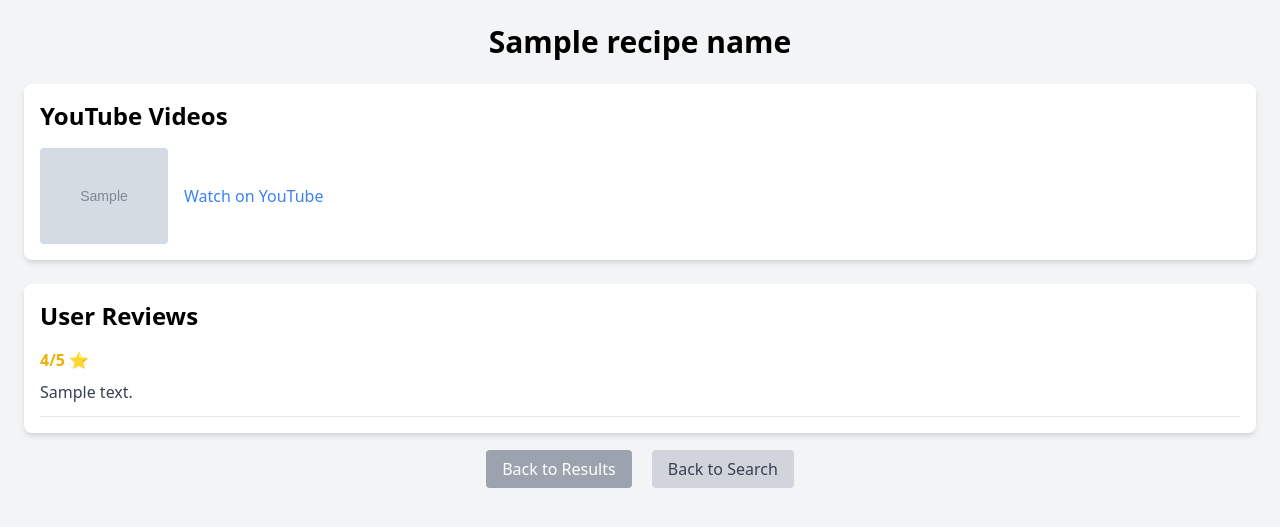
After one commit to flamango04/Foodielicious, a Flask app: template real_process/templates/recipe_detail.html in a window 1280 px wide. The commit adds this page. Shown: the top 527 px of the page. Run offline with Flask 3, Linux system fonts and the light colour scheme; the template is opened without the code that fills it: most values are stand-ins (such as "Sample title", 1, 10 or a date in 2020); grey boxes marked "Sample" are stand-in pictures; parts of the project's set-up code (start-up, migrations or seed data) failed here and were passed over; some libraries are stand-ins or nearby versions.

Commit message:
add rating and commend feature, changes the way to show recommendation

```diff
--- a/download_dataset.py
+++ b/download_dataset.py
@@ -4,7 +4,7 @@ import shutil
 import kagglehub
 
 # Specify the target folder
-custom_folder = "/Users/macbook/Documents/GitHub/Foodielicious/dataset"
+custom_folder = "dataset"
 
 # Create the folder if it does not exist
 os.makedirs(custom_folder, exist_ok=True)
--- a/real_process/app.py
+++ b/real_process/app.py
@@ -1,91 +1,93 @@
 import os
-from flask import Flask, render_template, request, jsonify
+import time
+import json
+import pandas as pd
+from flask import Flask, render_template, request, jsonify, session
 from elasticsearch import Elasticsearch
+from dotenv import load_dotenv
 from testing_ingredient import load_ingredient_mapping, convert_ingredients_to_ids, search_recipes_by_ingredient_ids, load_recipe_names
-from dotenv import load_dotenv
-import pandas as pd
 from youtubelinks import search_youtube
 
 load_dotenv()
 
 app = Flask(__name__)
+app.secret_key = os.environ.get("SECRET_KEY", "dev")  # Required for session
 
+# === Load Data ===
 MAPPING_CSV_PATH = "../dataset/ingr_map.csv"
 RECIPES_CSV_PATH = "../dataset/RAW_recipes.csv"
+REVIEW_JSON_PATH = "../dataset/recipes_reviews.json"
+YOUTUBE_API_KEY = "AIzaSyAaS-mrZjYwML4-ZKH6A18F2sViuvbfWsM"
 
+ingredient_mapping = load_ingredient_mapping(MAPPING_CSV_PATH)
 df = pd.read_csv(MAPPING_CSV_PATH)
+recipe_names_mapping = load_recipe_names(RECIPES_CSV_PATH)
 
-def get_recipes_from_ingredients(ingredients):
-    if not ingredients:
-        return []
-
-    ingredient_mapping = load_ingredient_mapping(MAPPING_CSV_PATH)
-    ingredient_ids = convert_ingredients_to_ids(ingredients, ingredient_mapping)
-
-    es = Elasticsearch(
-        ["https://localhost:9200"],
-        basic_auth=("elastic", "TY3LPHF1VTD4j-dODgyu"),
-        verify_certs=False,
-        ssl_show_warn=False,
-    )
-
-    index_name = "ingredient"
-    match_all = True
-    search_results = search_recipes_by_ingredient_ids(es, index_name, ingredient_ids, match_all)
-
-    recipe_names_mapping = load_recipe_names(RECIPES_CSV_PATH)
-    sorted_results = sorted(
-        search_results,
-        key=lambda result: len(result["_source"]["ingredient_ids"])
-    )
-
-    recipes = []
-    for result in sorted_results:
-        recipe_id = result["_source"]["id"]
-        recipe_name = recipe_names_mapping.get(recipe_id, "Name not found")
-        recipes.append(recipe_name)
-
-    print("Recipes found:", recipes)
-    return recipes
-
-def find_related_ingredients(query):
-    query = query.lower().strip()
-    filtered_df = df[df["processed"].str.contains(query, case=False, na=False)]
-    suggestions = filtered_df["processed"].unique()[:10]
-    return list(suggestions)
+with open(REVIEW_JSON_PATH) as f:
+    all_reviews = json.load(f)
 
 @app.route("/autocomplete", methods=["GET"])
 def autocomplete():
     query = request.args.get("query", "")
     if not query:
         return jsonify([])
+    query = query.lower().strip()
+    filtered_df = df[df["processed"].str.contains(query, case=False, na=False)]
+    suggestions = sorted(set(filtered_df["processed"].unique()), key=len)[:10]
+    return jsonify(list(suggestions))
 
-    return jsonify(find_related_ingredients(query))
+def get_recipe_data_from_ingredients(ingredients):
+    ingredient_ids = convert_ingredients_to_ids(ingredients, ingredient_mapping)
+    es = Elasticsearch(
+        ["https://localhost:9200"],
+        basic_auth=("elastic", "zvAznSMH1c10Fn2QXd4H"),
+        verify_certs=False
+    )
+    search_results = search_recipes_by_ingredient_ids(es, "ingredient", ingredient_ids, True)
+    sorted_results = sorted(search_results, key=lambda r: len(r["_source"]["ingredient_ids"]))
+    recipe_data = []
+    for r in sorted_results:
+        recipe_id = r["_source"]["id"]
+        recipe_name = recipe_names_mapping.get(recipe_id, "Name not found")
+        recipe_data.append({
+            "id": recipe_id,
+            "name": recipe_name
+        })
+    return recipe_data
 
 @app.route("/", methods=["GET", "POST"])
 def index():
     if request.method == "POST":
         selected_ingredients = request.form.get("selected_ingredients", "").strip()
+        session["selected_ingredients"] = selected_ingredients
         ingredients = [i.strip() for i in selected_ingredients.split(",") if i.strip()]
-
-        recipes = get_recipes_from_ingredients(ingredients)
-
-        api_key = "AIzaSyAaS-mrZjYwML4-ZKH6A18F2sViuvbfWsM"
-        recipe_data = []
-        for recipe in recipes:
-            query = f"how to make {recipe}"
-            video_results = search_youtube(query, api_key)
-            recipe_data.append({
-                "name": recipe,
-                "videos": video_results
-            })
-
-        print("Final recipe data:", recipe_data)
+        recipe_data = get_recipe_data_from_ingredients(ingredients)
 
         return render_template("results.html", ingredients=selected_ingredients, recipe_data=recipe_data)
 
     return render_template("index.html")
 
+@app.route("/results")
+def results_page():
+    selected_ingredients = session.get("selected_ingredients", "")
+    ingredients = [i.strip() for i in selected_ingredients.split(",") if i.strip()]
+    recipe_data = get_recipe_data_from_ingredients(ingredients)
+    return render_template("results.html", ingredients=selected_ingredients, recipe_data=recipe_data)
+
+@app.route("/recipe/<int:recipe_id>")
+def recipe_detail(recipe_id):
+    recipe_name = recipe_names_mapping.get(recipe_id, "Recipe Not Found")
+    video_results = search_youtube(f"how to make {recipe_name}", api_key=YOUTUBE_API_KEY)
+
+    review_data = all_reviews.get(str(recipe_id), {})
+    ratings = review_data.get("rating", [])
+    reviews = review_data.get("review", [])
+    ratings_reviews = list(zip(ratings, reviews))
+
+    return render_template("recipe_detail.html",
+                           recipe_name=recipe_name,
+                           video_results=video_results,
+                           ratings_reviews=ratings_reviews)
 
 if __name__ == "__main__":
     app.run(debug=True)
--- /dev/null
+++ b/real_process/templates/recipe_detail.html
@@ -0,0 +1,51 @@
+<!DOCTYPE html>
+<html lang="en">
+<head>
+  <meta charset="UTF-8" />
+  <meta name="viewport" content="width=device-width, initial-scale=1" />
+  <title>{{ recipe_name }}</title>
+  <script src="https://cdn.tailwindcss.com"></script>
+</head>
+<body class="bg-gray-100">
+  <div class="container mx-auto p-6">
+    <h1 class="text-3xl font-bold mb-6 text-center">{{ recipe_name }}</h1>
+
+    <div class="bg-white p-4 rounded-lg shadow-md">
+      <h2 class="text-2xl font-semibold">YouTube Videos</h2>
+      {% if video_results %}
+        <ul class="mt-4 space-y-3">
+          {% for video in video_results %}
+            <li class="flex items-center space-x-4">
+              <img src="{{ video.thumbnail }}" alt="Video Thumbnail" class="w-32 h-24 object-cover rounded">
+              <a href="{{ video.link }}" target="_blank" class="text-blue-500 hover:underline">Watch on YouTube</a>
+            </li>
+          {% endfor %}
+        </ul>
+      {% else %}
+        <p>No videos found.</p>
+      {% endif %}
+    </div>
+
+    <div class="mt-6 bg-white p-4 rounded-lg shadow-md">
+      <h2 class="text-2xl font-semibold">User Reviews</h2>
+      {% if ratings_reviews %}
+        <ul class="mt-4 space-y-4">
+          {% for rating, review in ratings_reviews %}
+            <li class="border-b pb-3">
+              <strong class="text-yellow-500">{{ rating }}/5 ⭐️</strong>
+              <p class="mt-2 text-gray-700">{{ review }}</p>
+            </li>
+          {% endfor %}
+        </ul>
+      {% else %}
+        <p>No reviews yet.</p>
+      {% endif %}
+    </div>
+
+    <div class="mt-6 text-center">
+      <a href="/results" class="bg-gray-400 text-white px-4 py-2 rounded hover:bg-gray-500">Back to Results</a>
+      <a href="/" class="ml-4 bg-gray-300 text-gray-700 px-4 py-2 rounded hover:bg-gray-400">Back to Search</a>
+    </div>
+  </div>
+</body>
+</html>
--- a/real_process/testing_ingredient.py
+++ b/real_process/testing_ingredient.py
@@ -8,9 +8,8 @@ print(os.getcwd())
 #%%
 es = Elasticsearch(
     ["https://localhost:9200"],
-    basic_auth=("elastic", "TY3LPHF1VTD4j-dODgyu"),
-    verify_certs=False,
-    ssl_show_warn=False,
+    basic_auth=("elastic", "zvAznSMH1c10Fn2QXd4H"),
+    verify_certs=False
 )
 # es = Elasticsearch(
 #     ["https://localhost.248:9200"],
--- a/real_process/upload_bulk.py
+++ b/real_process/upload_bulk.py
@@ -5,7 +5,7 @@ import json
 # Elasticsearch connection configuration
 es = Elasticsearch(
     ["https://localhost:9200"],
-    basic_auth=("elastic", "TY3LPHF1VTD4j-dODgyu"),
+    basic_auth=("elastic", "zvAznSMH1c10Fn2QXd4H"),
     verify_certs=False,
 )
 
```
Also changed, not shown: more_feature/json_with_rating_review.py (added, +64 -0 lines), real_process/templates/results.html (+14 -32 lines), real_process/timing_log.txt (added, +51 -0 lines), 3 other files.
